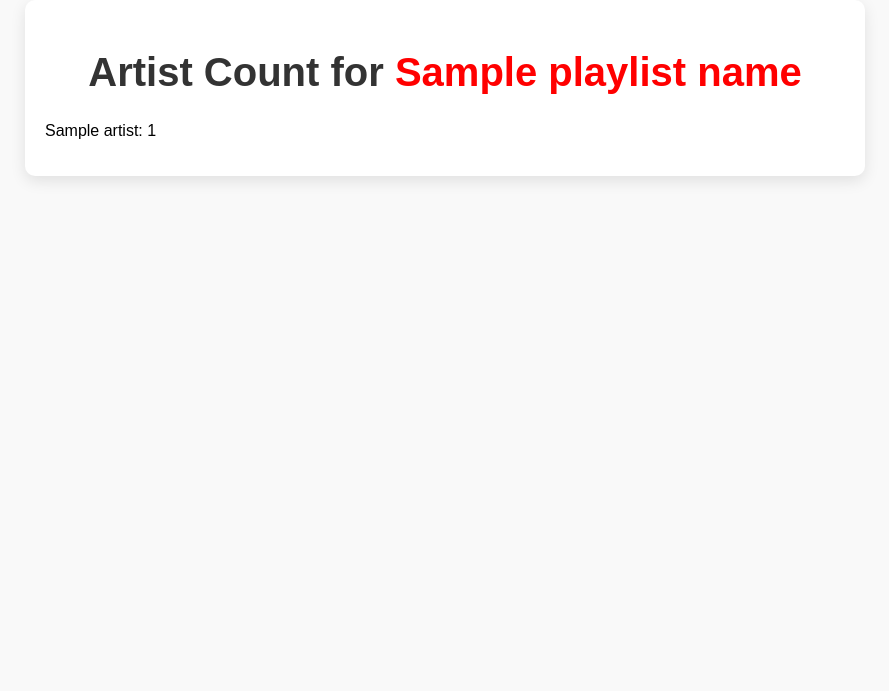
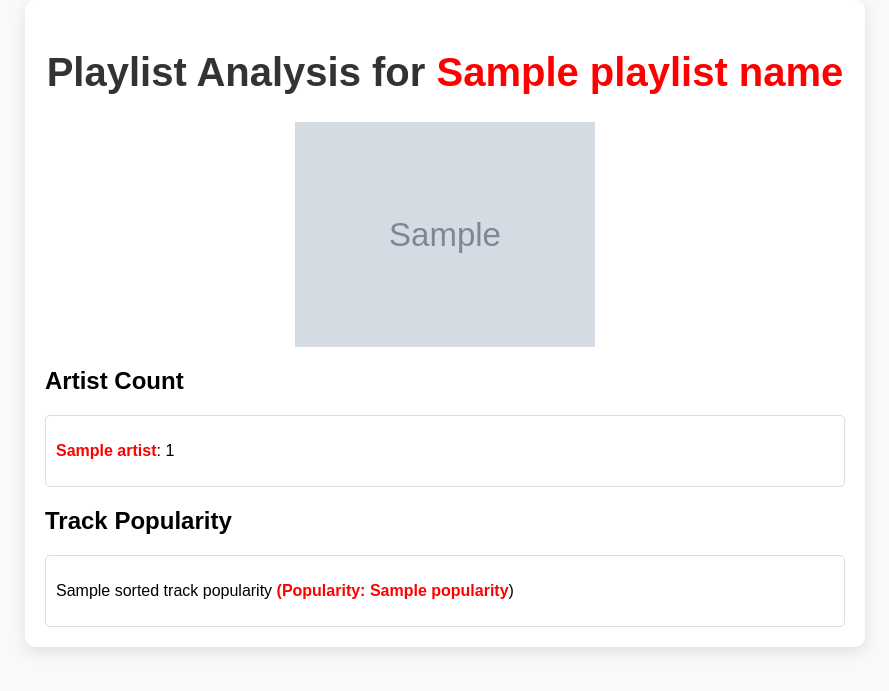
Before and after one commit to palldas/Spotify-Playlist-Analyzer, a Flask app: template templates/playlist_detail.html in a window 1280 px wide. Shown: the top 691 px of the page, without its empty margins (195-1084 px from the left). Run offline with Flask 3, Linux system fonts and the light colour scheme; the template is opened without the code that fills it: most values are stand-ins (such as "Sample title", 1, 10 or a date in 2020); grey boxes marked "Sample" are stand-in pictures.

Commit message:
added scroll box, user pfp, and playlist pfp

```diff
--- a/app.py
+++ b/app.py
@@ -31,6 +31,33 @@ def redirectPage():
     return redirect(url_for('getPlaylists', _external=True))
 
 
+# @app.route('/getPlaylists')
+# def getPlaylists():
+#     try:
+#         token_info = get_token()
+#     except:
+#         print("user not logged in")
+#         return redirect(url_for("login", _external=False))
+
+#     sp = spotipy.Spotify(auth=token_info['access_token'])
+#     all_playlists = []
+#     iteration = 0
+#     while True:
+#         items = sp.current_user_playlists(limit=50, offset=iteration * 50)['items']
+#         iteration += 1
+#         # all_playlists += items
+#         all_playlists.append(items)
+#         if len(items) < 50:
+#             break
+#     # return (all_playlists)
+#     playlist_names = []
+#     for x in all_playlists:
+#         for y in x:
+#             name = y['name']
+#             playlist_names.append(name)
+#     # return str(playlist_names)
+#     return render_template('playlists.html', playlist_names=playlist_names)
+
 @app.route('/getPlaylists')
 def getPlaylists():
     try:
@@ -40,23 +67,28 @@ def getPlaylists():
         return redirect(url_for("login", _external=False))
 
     sp = spotipy.Spotify(auth=token_info['access_token'])
+    user_info = sp.me()  # Fetch the user's information
+    user_display_name = user_info['display_name']  # Get the user's display name
+    user_profile_picture = user_info['images'][0]['url'] if user_info['images'] else None
+
+
     all_playlists = []
+    sp.user
     iteration = 0
     while True:
         items = sp.current_user_playlists(limit=50, offset=iteration * 50)['items']
         iteration += 1
-        # all_playlists += items
-        all_playlists.append(items)
+        all_playlists.extend(items)
         if len(items) < 50:
             break
-    # return (all_playlists)
-    playlist_names = []
-    for x in all_playlists:
-        for y in x:
-            name = y['name']
-            playlist_names.append(name)
-    # return str(playlist_names)
-    return render_template('playlists.html', playlist_names=playlist_names)
+
+    # Sort playlists based on the user's name (display name)
+    all_playlists.sort(key=lambda x: x['owner']['display_name'])
+
+    playlist_names = [playlist['name'] for playlist in all_playlists]
+
+    return render_template('playlists.html', playlist_names=playlist_names, user_display_name=user_display_name, user_profile_picture=user_profile_picture)
+
 
 @app.route('/playlist/<playlist_name>')
 def playlist_detail(playlist_name):
@@ -87,6 +119,10 @@ def playlist_detail(playlist_name):
     if playlist_id is None:
         return "Playlist not found"
 
+    # Fetch playlist details to get cover image URL
+    playlist = sp.playlist(playlist_id)
+    cover_image_url = playlist['images'][0]['url']
+
     # Fetch all playlist tracks
     playlist_tracks = []
     offset = 0
@@ -99,16 +135,9 @@ def playlist_detail(playlist_name):
 
     # Calculate artist count using the count_artists function
     artist_counts = count_artists(playlist_tracks)
+    sorted_track_popularity = analyze_track_popularity(playlist_tracks)
 
-    return render_template('playlist_detail.html', playlist_name = playlist_name, artist_counts=artist_counts)
-
-# def count_artists(playlist_data):
-#     artist_counts = {}
-#     for track in playlist_data['items']:
-#         for artist in track['track']['artists']:
-#             artist_name = artist['name']
-#             artist_counts[artist_name] = artist_counts.get(artist_name, 0) + 1
-#     return artist_counts
+    return render_template('playlist_detail.html', playlist_name=playlist_name, artist_counts=artist_counts, sorted_track_popularity=sorted_track_popularity, cover_image_url=cover_image_url)
 
 def count_artists(playlist_tracks):
     artist_counts = {}
@@ -122,23 +151,14 @@ def count_artists(playlist_tracks):
     return sorted_artist_counts
 
 
-
-# def analyze_track_popularity(playlist_data):
-#     track_popularity = []
-#     for track in playlist_data['items']:
-#         track_name = track['track']['name']
-#         popularity = track['track']['popularity']
-#         track_popularity.append((track_name, popularity))
-#     sorted_track_popularity = sorted(track_popularity, key=lambda x: x[1], reverse=True)
-#     return sorted_track_popularity
-
-# def count_artists(playlist_data):
-#     artist_counts = {}
-#     for track in playlist_data['items']:
-#         for artist in track['track']['artists']:
-#             artist_name = artist['name']
-#             artist_counts[artist_name] = artist_counts.get(artist_name, 0) + 1
-#     return artist_counts
+def analyze_track_popularity(playlist_tracks):
+    track_popularity = []
+    for track in playlist_tracks:
+        track_name = track['track']['name']
+        popularity = track['track']['popularity']
+        track_popularity.append((track_name, popularity))
+    sorted_track_popularity = sorted(track_popularity, key=lambda x: x[1], reverse=True)
+    return sorted_track_popularity
 
 def get_token():
     token_info = session.get(TOKEN_INFO, None)  # if the value doesn't exist turn none
--- a/static/css/styles.css
+++ b/static/css/styles.css
@@ -30,7 +30,7 @@ a {
 }
 
 a:hover {
-    color: #0056b3;
+    color: #ff0000;
 }
 
 .container {
@@ -59,7 +59,34 @@ a:hover {
     background-color: #e74c3c;
 }
 
-.container h1 .playlist-name {
+.detail-name {
     color: red;
     font-weight: bold;
 }
+
+.analysis-box {
+    border: 1px solid #ddd;
+    margin-top: 20px;
+    padding: 10px;
+    border-radius: 5px;
+    max-height: 300px; /* Set a maximum height for scrollable boxes */
+    overflow: auto; /* Enable scrolling when content exceeds the max height */
+}
+
+.playlist-cover {
+    display: block;
+    margin: 20px auto;
+    max-width: 300px; /* Set a maximum width for the cover image */
+}
+
+.user-profile {
+    text-align: center;
+    margin-bottom: 20px;
+}
+
+.user-profile img {
+    width: 125px;
+    height: 125px;
+    border-radius: 50%;
+    /* box-shadow: 0 2px 4px rgba(0, 0, 0, 0.1); */
+}
--- a/templates/playlist_detail.html
+++ b/templates/playlist_detail.html
@@ -6,12 +6,25 @@
 </head>
 <body>
     <div class="container">
-        <h1>Artist Count for <span class="playlist-name">{{ playlist_name }}</span></h1>
-        <ul>
-            {% for artist, count in artist_counts.items() %}
-            <li>{{ artist }}: {{ count }}</li>
-            {% endfor %}
-        </ul>
+        <h1>Playlist Analysis for <span class="detail-name">{{ playlist_name }}</span></h1>
+        <!-- Display the cover image -->
+        <img src="{{ cover_image_url }}" alt="Playlist Cover" class="playlist-cover">
+        <h2>Artist Count</h2>
+        <div class="analysis-box">
+            <ul>
+                {% for artist, count in artist_counts.items() %}
+                <li><span class="detail-name">{{ artist }}</span>: {{ count }}</li>
+                {% endfor %}
+            </ul>
+        </div>
+        <h2>Track Popularity</h2>
+        <div class="analysis-box">
+            <ul>
+                {% for track_name, popularity in sorted_track_popularity %}
+                <li>{{ track_name }} <span class="detail-name">(Popularity: {{ popularity }}</span>)</li>
+                {% endfor %}
+            </ul>
+        </div>
     </div>
     <script src="{{ url_for('static', filename='js/script.js') }}"></script>
 
```
Also changed, not shown: templates/playlists.html (+6 -1 lines), 1 other file.
